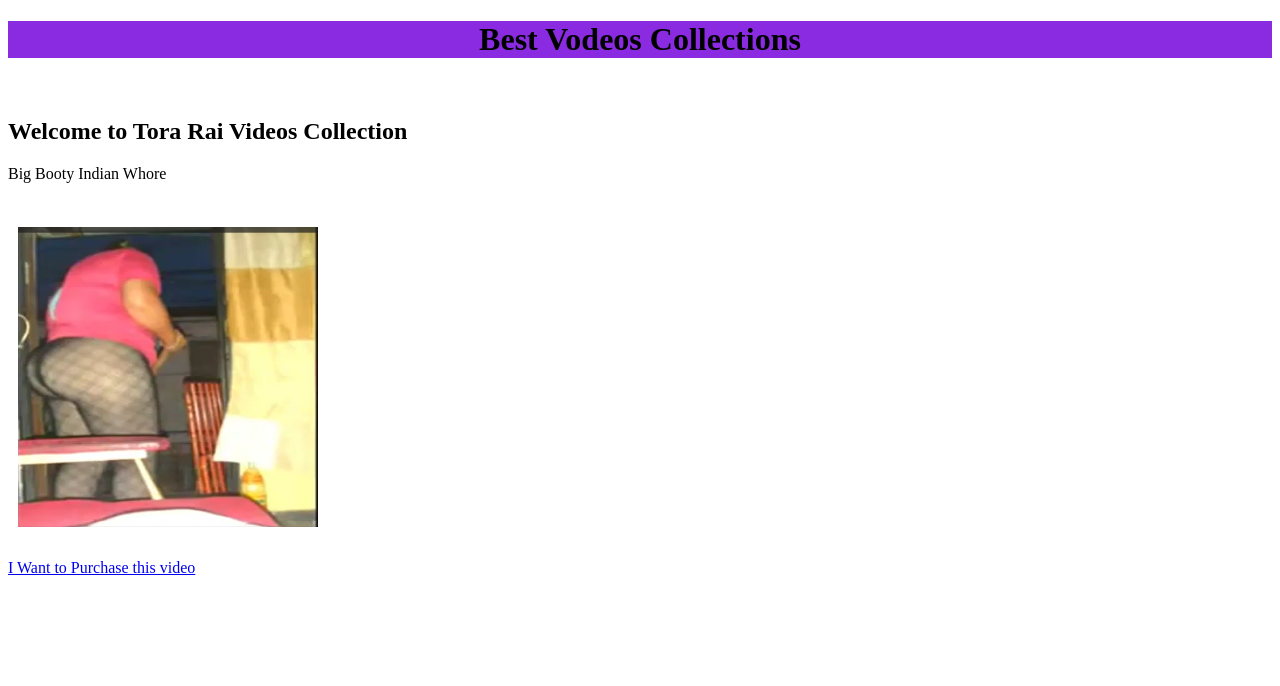
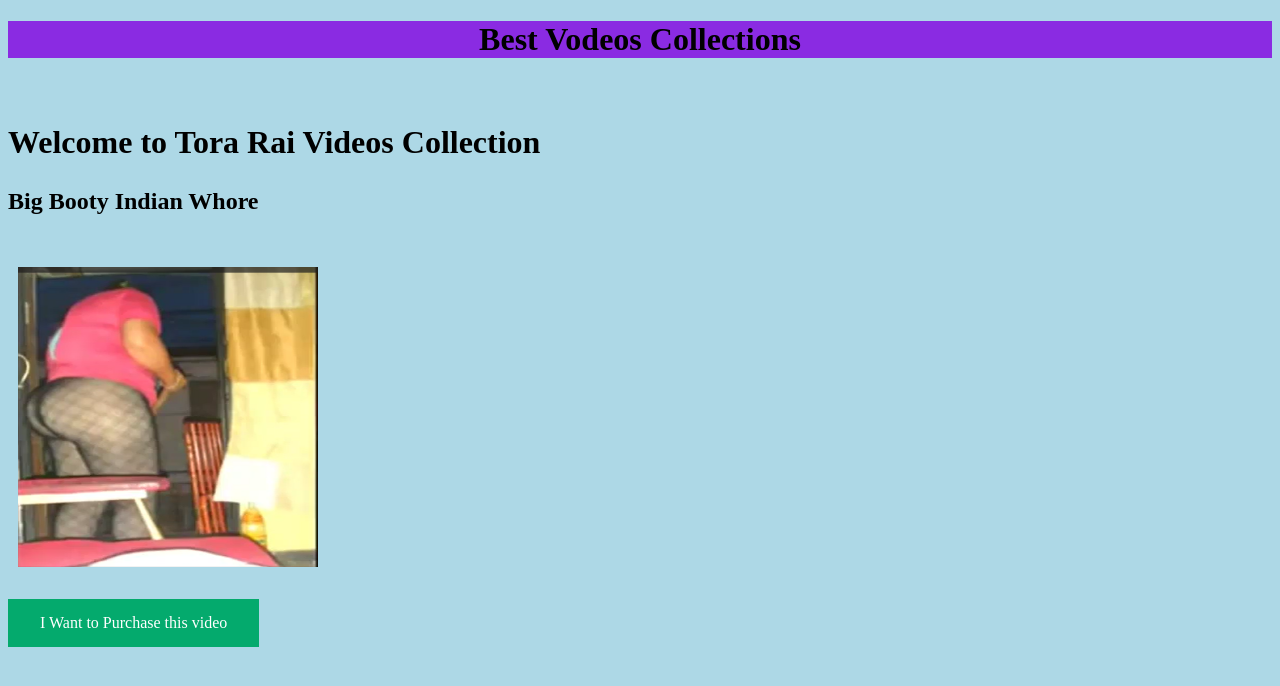
Before and after one commit to PRASADD65/Personal-Docs, a plain HTML site: page index.html in a window 1280 px wide. Drawn offline with Linux system fonts and the light colour scheme.

Commit message:
Update style.css

```diff
--- a/style.css
+++ b/style.css
@@ -13,3 +13,42 @@ img
     height: 300px;
     width: 300px;
 }
+
+body {
+    background-color: lightblue;
+  }
+
+  h2 {
+    display: block;
+    font-size: 2em;
+    margin-before: 0.67em;
+    margin-after: 0.67em;
+    margin-start: 0;
+    margin-end: 0;
+    font-weight: bold;
+}
+
+p {
+    display: block;
+    font-size: 1.5em;
+    margin-before: 0.83em;
+    margin-after: 0.83em;
+    margin-start: 0;
+    margin-end: 0;
+    font-weight: bold;
+ }
+
+ a {
+    color:green;
+  }
+
+  .button {
+    background-color: #04AA6D; /* Green */
+    border: none;
+    color: white;
+    padding: 15px 32px;
+    text-align: center;
+    text-decoration: none;
+    display: inline-block;
+    font-size: 16px;
+  }
```
